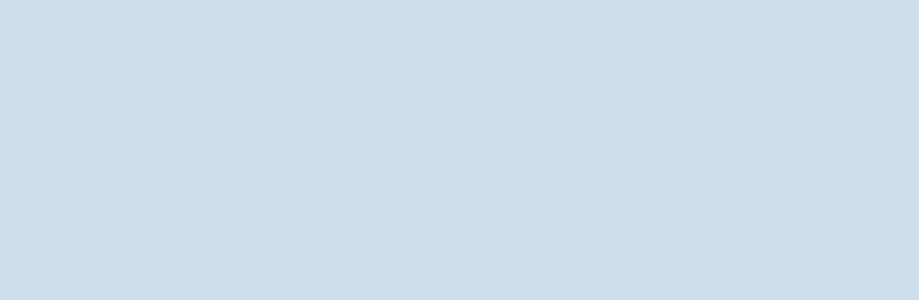
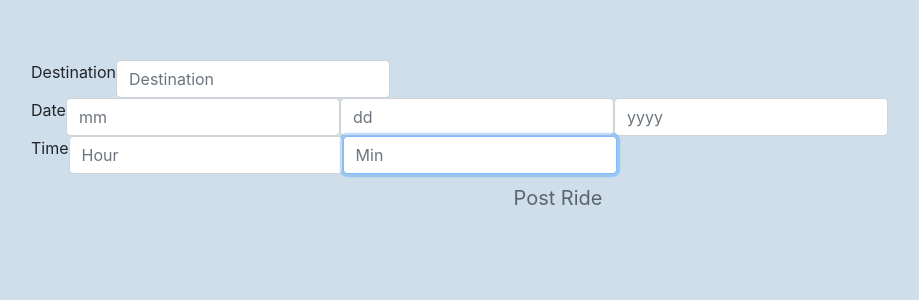
Before and after one commit to yeldeib/GatorPool, a React (Create React App) app in the folder gatorpool/: page /RidePost in a window 1280 px wide. Shown: the top 300 px of the page, without its empty margins (82-1001 px from the left). Built offline with nearby package versions, Linux system fonts and the light colour scheme.

Commit message:
created ride post skeleton

```diff
--- a/gatorpool/package.json
+++ b/gatorpool/package.json
@@ -7,6 +7,8 @@
     "@testing-library/react": "^9.5.0",
     "@testing-library/user-event": "^7.2.1",
     "bootstrap": "^4.4.1",
+    "install": "^0.13.0",
+    "nan": "^2.14.0",
     "react": "^16.13.1",
     "react-bootstrap": "^0.32.4",
     "react-dom": "^16.13.1",
--- a/gatorpool/src/Routes.js
+++ b/gatorpool/src/Routes.js
@@ -3,6 +3,7 @@ import { Route, Switch, BrowserRouter } from "react-router-dom";
 import Login from "./components/Login";
 import RideList from "./components/RideList";
 import Landing from "./components/Landing";
+import RidePost from "./components/RidePost";
 
 export default function Routes() {
     return (
@@ -14,6 +15,9 @@ export default function Routes() {
         <Route exact path="/RideList">
           <RideList />
         </Route>
+        <Route exact path = "/RidePost">
+          <RidePost />
+        </Route>
         <Route exact path="/">
           <Landing />
         </Route>
--- /dev/null
+++ b/gatorpool/src/components/RidePost/RidePost.css
@@ -0,0 +1,10 @@
+@media all and (min-width: 480px) {
+    .RidePost {
+      padding: 60px 0;
+    }
+
+    .RidePost form {
+      margin: 0 auto;
+      max-width: 1024px;
+    }
+  }
--- /dev/null
+++ b/gatorpool/src/components/RidePost/index.js
@@ -0,0 +1,102 @@
+import React, { useState } from "react";
+import { Button, FormGroup, FormControl, ControlLabel, Col , Row} from "react-bootstrap";
+import "./RidePost.css";
+
+export default function RidePost() {
+    const [dest, setDest] = useState("");
+    const [month, setMonth] = useState("");
+    const [day, setDay] = useState("");
+    const [year, setYear] = useState("");
+    const [hour, setHour] = useState("");
+    const [min, setMin] = useState("");
+
+    function validateForm() {
+        return dest.length > 0 && month.length > 0 && day.length
+        && year.length > 0 && hour.length > 0 && min.length > 0;
+    }
+
+    function handleSubmit(event) {
+        event.preventDefault();
+    }
+
+    return (
+        <div className="RidePost">
+            <form onSubmit={handleSubmit}>
+                <Row>
+                    <Col>
+                        <ControlLabel>Destination</ControlLabel>
+                    </Col>
+                    <Col>
+                        <FormControl
+                                autoFocus
+                                type="destination"
+                                placeholder="Destination"
+                                value={dest}
+                                onChange={e => setDest(e.target.value)}
+                        />
+                    </Col>
+                </Row>
+
+                <Row>
+                    <Col>
+                        <ControlLabel>Date</ControlLabel>
+                    </Col>
+                    <Col>
+                        <FormControl
+                            autoFocus
+                            type="m"
+                            placeholder="mm"
+                            value={month}
+                            onChange={e => setMonth(e.target.value)}
+                        />
+                    </Col>
+                    <Col>
+                        <FormControl
+                            autoFocus
+                            type="d"
+                            placeholder="dd"
+                            value={day}
+                            onChange={e => setDay(e.target.value)}
+                        />
+                    </Col>
+                    <Col>
+                        <FormControl
+                            autoFocus
+                            type="y"
+                            placeholder="yyyy"
+                            value={year}
+                            onChange={e => setYear(e.target.value)}
+                        />
+                    </Col>
+                </Row>
+
+                <Row>
+                    <Col>
+                    <ControlLabel>Time</ControlLabel>
+                    </Col>
+                    <Col>
+                        <FormControl
+                            autoFocus
+                            type="hour"
+                            placeholder="Hour"
+                            value={hour}
+                            onChange={e => setHour(e.target.value)}
+                        />
+                    </Col>
+                    <Col>
+                        <FormControl
+                            autoFocus
+                            type="min"
+                            placeholder="Min"
+                            value={min}
+                            onChange={e => setMin(e.target.value)}
+                        />
+                    </Col>
+                </Row>
+            <Button block bsSize="large" disabled={!validateForm()} type="submit">
+                Post Ride
+            </Button>
+            </form>
+        </div>
+    );
+}
```
Also changed, not shown: 1 other file (tests, documents, lock files or other folders).
